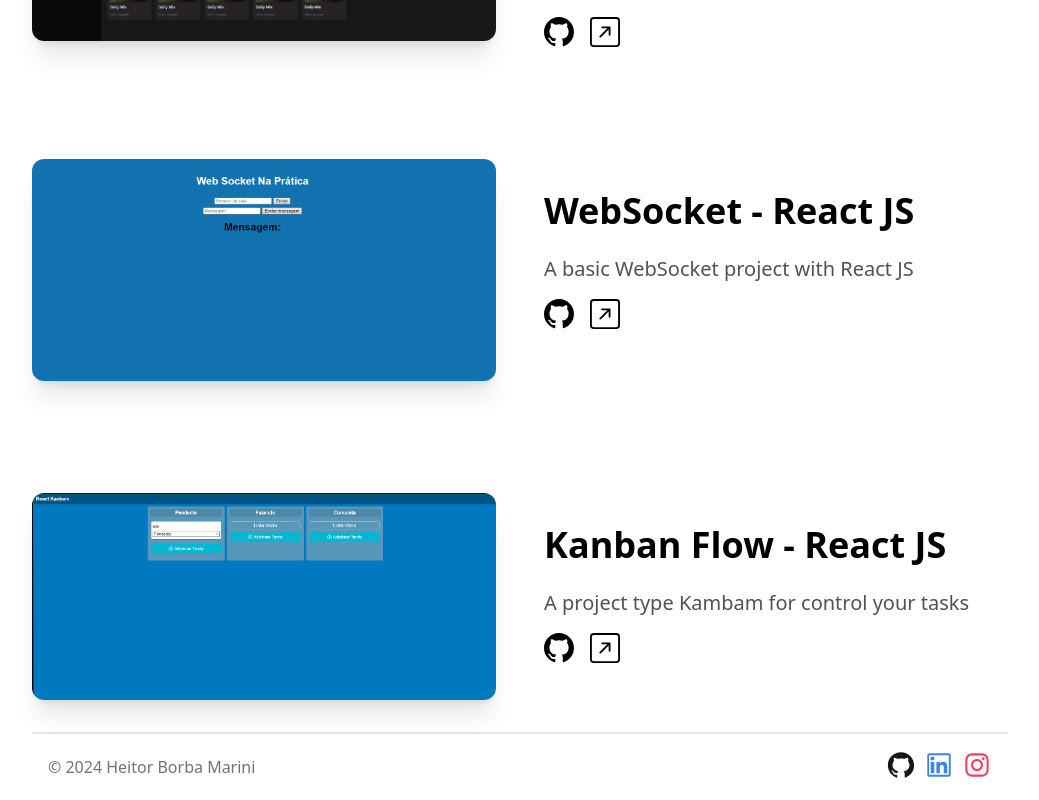
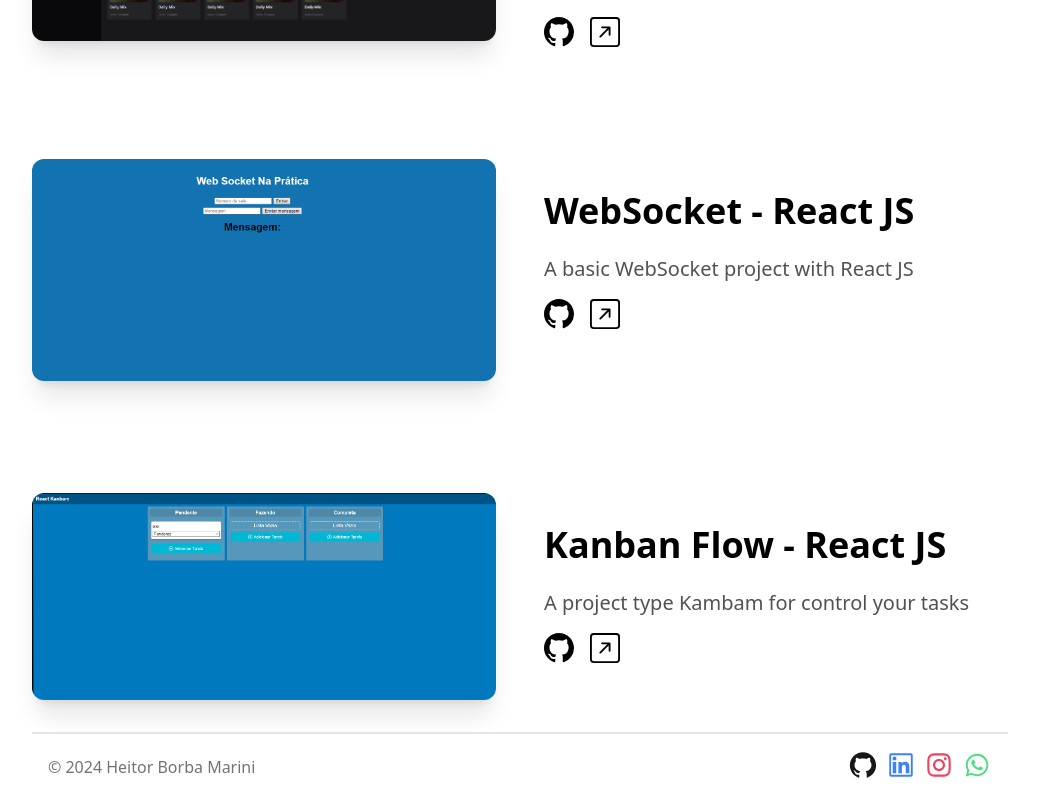
Before and after one commit to HeitorBMarini/portifolio-nextjs-1, a Next.js app: page / in a window 1280 px wide. Shown: the part 2497-3297 px from the top of the page, without its empty margins (120-1159 px from the left). Built offline with nearby package versions, Linux system fonts and the light colour scheme.

Commit message:
add botão de contato do whatsapp

```diff
--- a/src/components/Footer.tsx
+++ b/src/components/Footer.tsx
@@ -6,6 +6,7 @@ import {
 
     AiOutlineInstagram,
   } from "react-icons/ai"
+import { BiLogoWhatsapp } from "react-icons/bi";
 
 
 export default function Header (){
@@ -45,6 +46,15 @@ export default function Header (){
                 size={30}
               />
             </a>
+
+            <a href="https://api.whatsapp.com/send/?phone=%2B5511999657980&text&app_absent=0" rel="noreferrer" target="_blank">
+          <BiLogoWhatsapp
+                className="hover:-translate-y-1 transition-transform cursor-pointer text-green-400 dark:text-green-400"
+                size={30}
+              />
+
+            </a>
+
           </div>
         </div>
       </footer>
```
